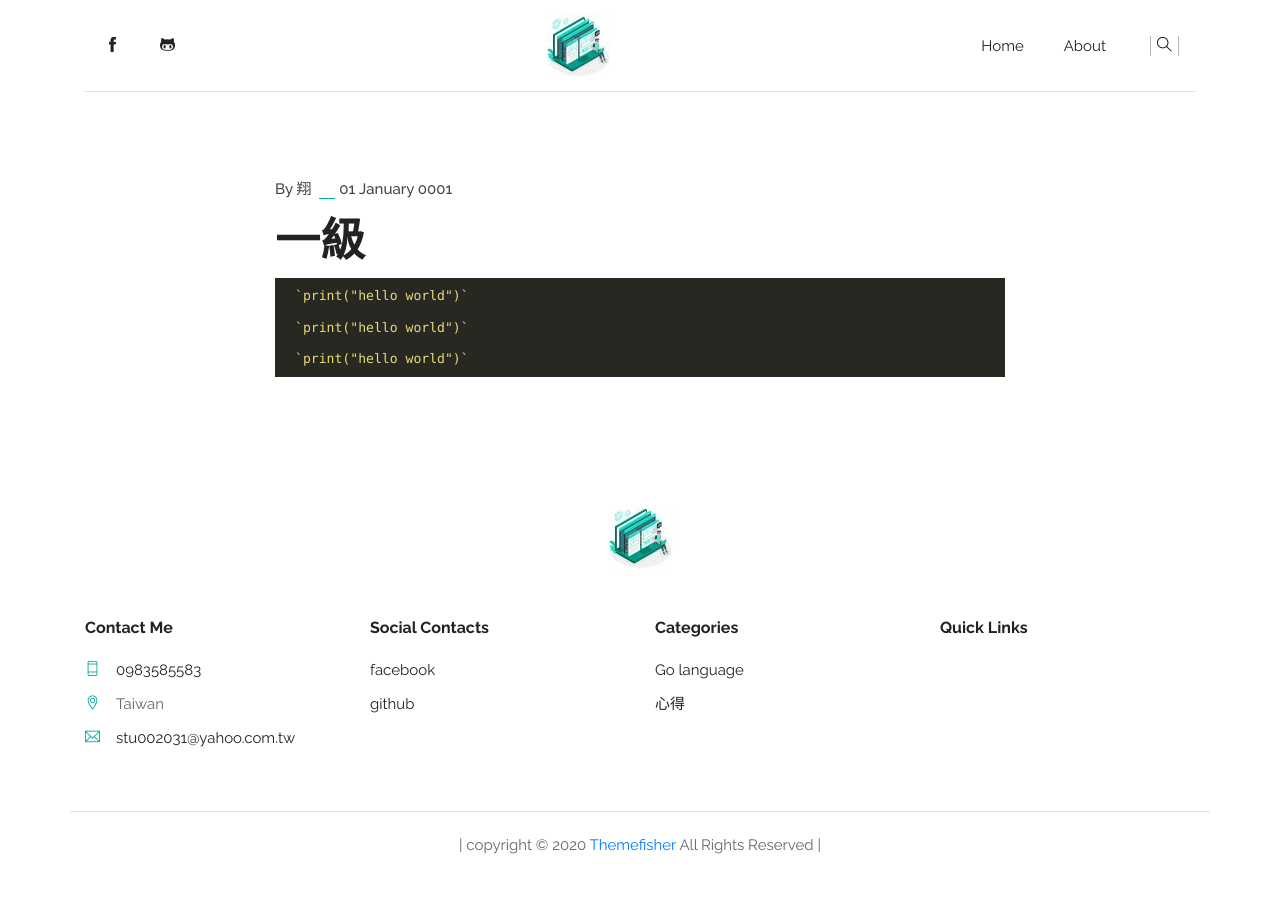
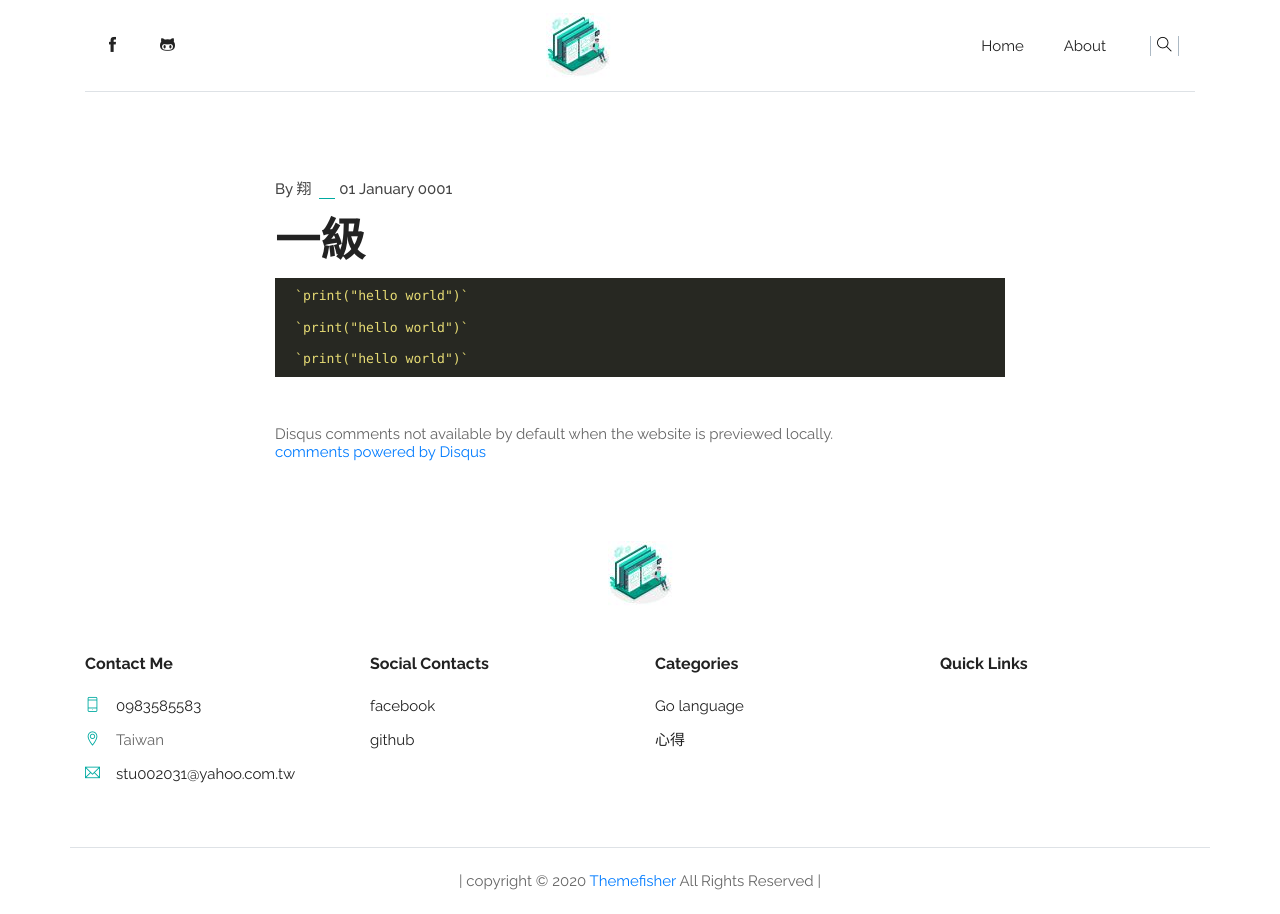
Before and after one commit to leo981118/leo981118.github.io, a plain HTML site: page blog/test2/index.html in a window 1280 px wide. Before the commit the page ends 878 px from the top, so only its background shows below. Drawn offline with Linux system fonts and the light colour scheme.

Commit message:
second commit

```diff
--- a/blog/test2/index.html
+++ b/blog/test2/index.html
@@ -124,7 +124,26 @@
         </div>
 
 
+        <div id="disqus_thread"></div>
+<script type="application/javascript">
+    var disqus_config = function () {
 
+
+
+    };
+    (function() {
+        if (["localhost", "127.0.0.1"].indexOf(window.location.hostname) != -1) {
+            document.getElementById('disqus_thread').innerHTML = 'Disqus comments not available by default when the website is previewed locally.';
+            return;
+        }
+        var d = document, s = d.createElement('script'); s.async = true;
+        s.src = '//' + "leo981118" + '.disqus.com/embed.js';
+        s.setAttribute('data-timestamp', +new Date());
+        (d.head || d.body).appendChild(s);
+    })();
+</script>
+<noscript>Please enable JavaScript to view the <a href="https://disqus.com/?ref_noscript">comments powered by Disqus.</a></noscript>
+<a href="https://disqus.com" class="dsq-brlink">comments powered by <span class="logo-disqus">Disqus</span></a>
       </div>
     </div>
   </div>
```
Also changed, not shown: blog/post-13/index.html (+19 -0 lines), blog/test/index.html (+19 -0 lines).
